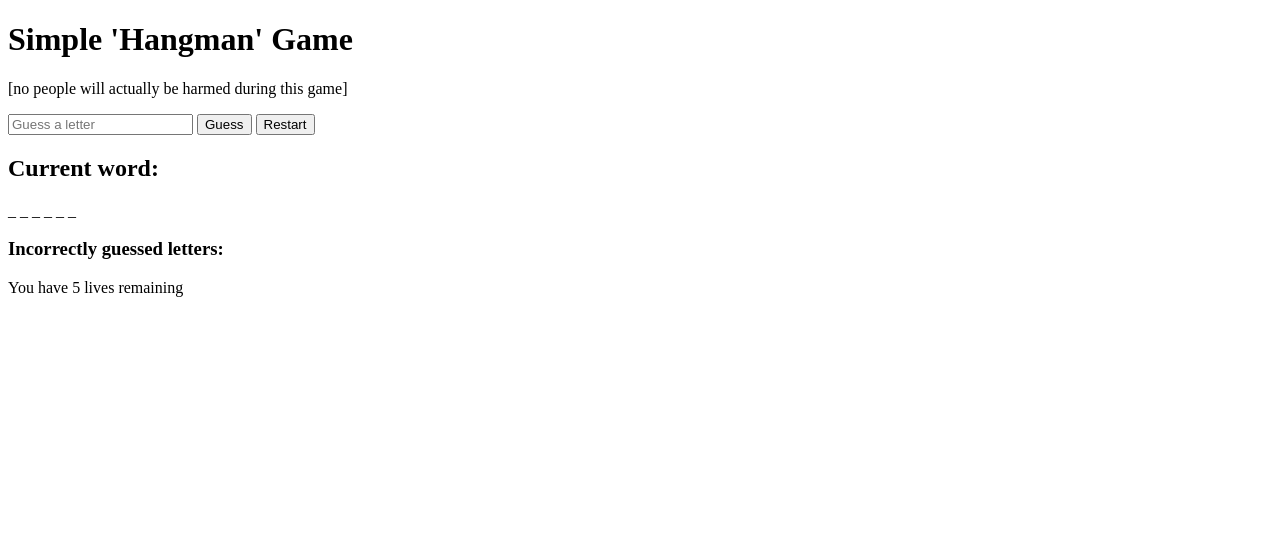
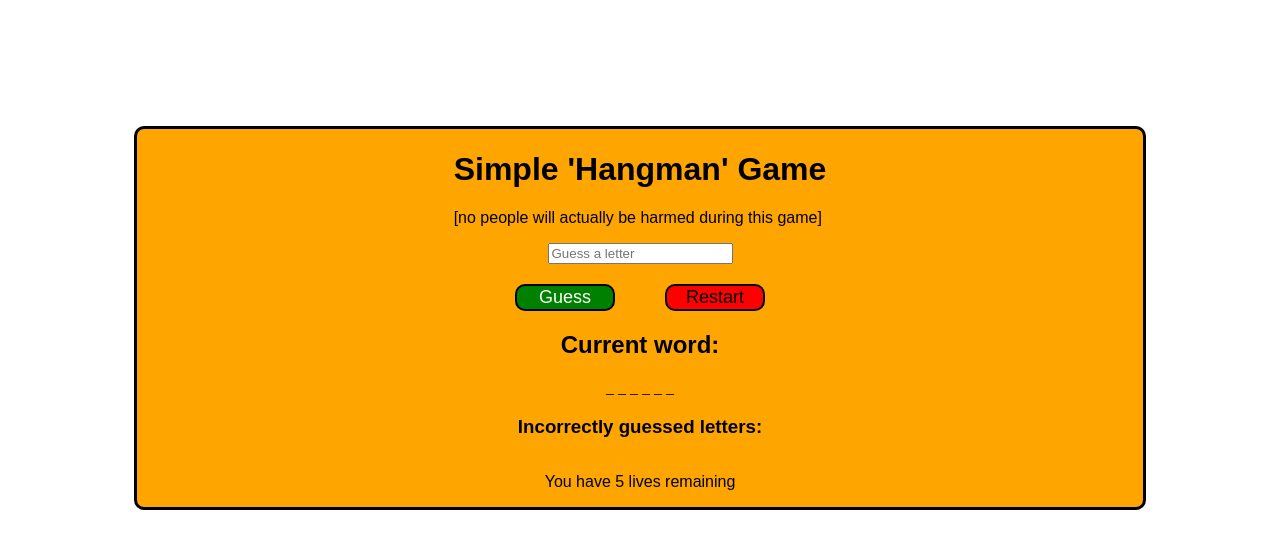
Before and after one commit to Melvin-DeJong/eindopdracht_week4_galgje, a plain HTML site: page index.html in a window 1280 px wide. Drawn offline with Linux system fonts and the light colour scheme.

Commit message:
update design

```diff
--- a/css/style.css
+++ b/css/style.css
@@ -1,3 +1,52 @@
+h1, h2, h3, p, button, input{
+  font-family: fantasy;
+}
+
+.container{
+  margin: 10%;
+  display: flex;
+  align-items: center;
+  flex-direction: column;
+  background-color: orange;
+  border-radius: 10px;
+  border-style: solid;
+}
+
+
+.buttons {
+  margin-top: 20px;
+  width: 300px;
+  display: flex;
+  justify-content: space-around;
+}
+
+.buttons .guess {
+  background-color: green;
+  color: white;
+}
+
+.buttons .guess:hover{
+  background-color: lightgreen;
+}
+
+.buttons .restart:hover{
+  background-color: lightgoldenrodyellow;
+}
+
+.buttons .restart {
+  background-color: red;
+  color: black;
+}
+
+.buttons .guess, .restart{
+  width: 100px;
+  font-size: large;
+  border-radius: 10px;
+  border-style: solid;
+  border-width: 2px;
+  border-color: black;
+}
+
 .win,
 .lose {
   display: none;
--- a/index.html
+++ b/index.html
@@ -8,8 +8,11 @@
     <link rel="stylesheet" type="text/css" href="css/style.css" />
   </head>
   <body>
-    <h1>Simple 'Hangman' Game</h1>
-    <p>[no people will actually be harmed during this game]</p>
+  <div class="container">
+    <div class="gameName">
+        <h1>Simple 'Hangman' Game</h1>
+        <p>[no people will actually be harmed during this game]</p>
+    </div>
 
     <div class="win">
       <h2>You won!</h2>
@@ -22,14 +25,19 @@
       <p>The chosen word was: <span></span></p>
     </div>
 
-    <input type="text" placeholder="Guess a letter" maxlength="1" />
-    <button class="guess">Guess</button>
-    <button class="restart">Restart</button>
+    <div class="input">
+        <input type="text" placeholder="Guess a letter" maxlength="1" />
+    </div>
+    <div class="buttons">
+        <button class="guess">Guess</button>
+        <button class="restart">Restart</button>
+    </div>
     <h2>Current word:</h2>
     <div class="the_word">_ _ _ _ _</div>
     <h3>Incorrectly guessed letters:</h3>
     <div class="guessed_letters"></div>
     <p class="lives">You have <span></span> lives remaining</p>
-    <script type="text/javascript" src="/test/script.js"></script>
+  </div>
+    <script type="text/javascript" src="test/script.js"></script>
   </body>
 </html>
```
